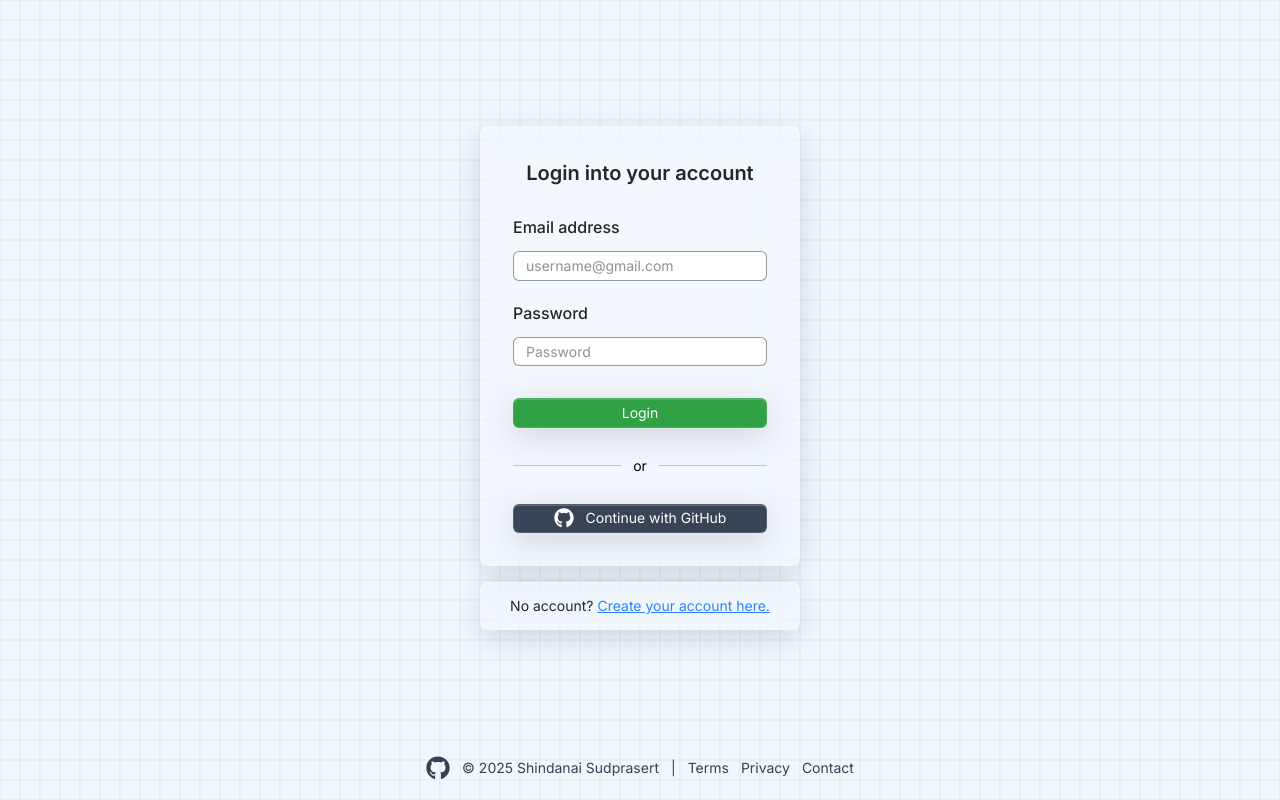
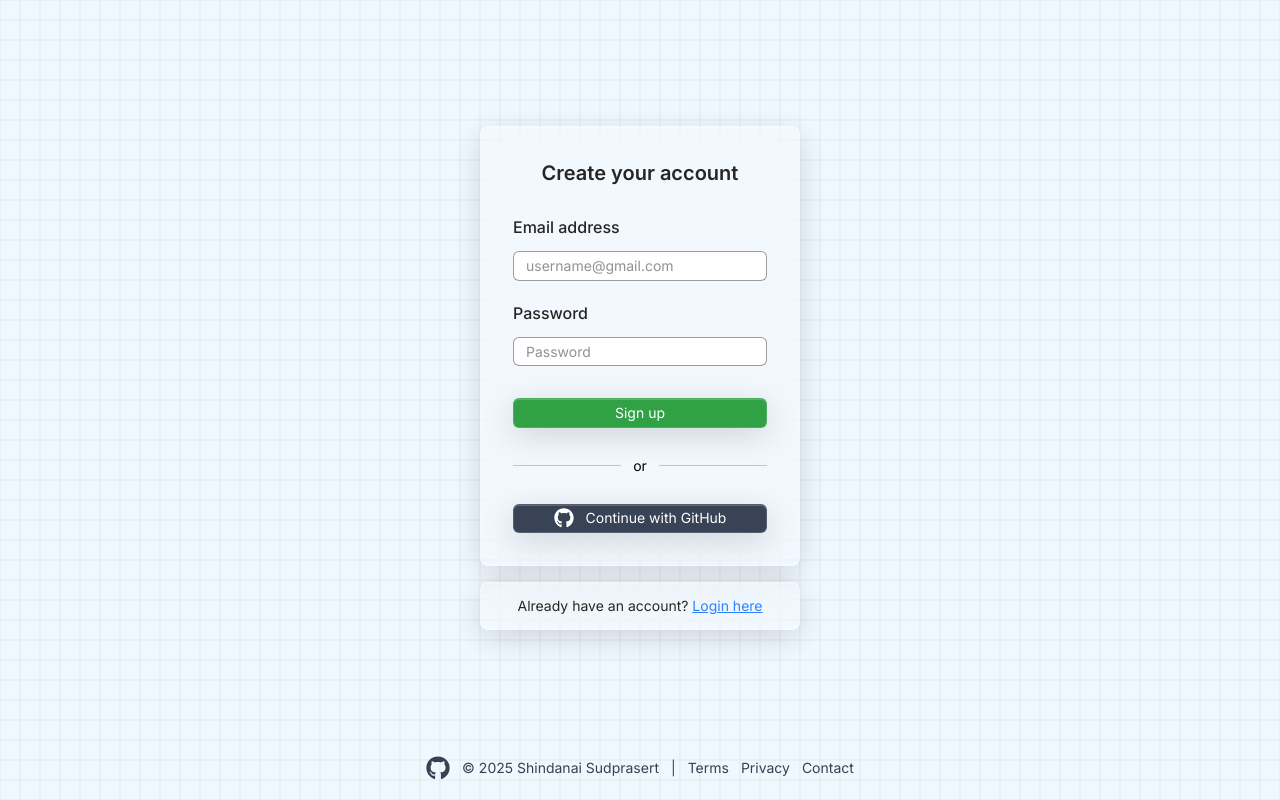
Before and after one commit to shdnaicode/self-directed-project, a React (Vite) app: page / in a window 1280 px wide. Built offline with nearby package versions, Linux system fonts and the light colour scheme.

Commit message:
update frontend

```diff
--- a/src/App.jsx
+++ b/src/App.jsx
@@ -1,13 +1,14 @@
 import React from 'react'
 import { BrowserRouter, Routes, Route } from 'react-router-dom';
 import Login from './pages/Login.jsx'
+import Signup from './pages/Signup.jsx'
 import Home from './pages/Home.jsx'
 
 function App() {
   return (
     <BrowserRouter>
       <Routes>
-        <Route path="/" element={<Login />}></Route>
+        <Route path="/" element={<Signup />}></Route>
         <Route path="/home" element={<Home />}></Route>
       </Routes>
     </BrowserRouter>
--- a/src/pages/Signup.jsx
+++ b/src/pages/Signup.jsx
@@ -1,7 +1,106 @@
+import { FaGithub } from "react-icons/fa";
+
 export default function Signup() {
-    return(
-        <>
+  return (
+    <>
+      <div className="flex min-h-screen flex-col text-[#242424]">
+        <div className="flex flex-grow flex-col items-center justify-center gap-4">
+          <div className="flex h-[55vh] w-[25%] overflow-hidden rounded-lg border border-white/40 bg-white/15 opacity-[0.99] shadow-[0_8px_32px_rgba(0,0,0,0.15),_inset_0_1px_0_rgba(255,255,255,0.2)] backdrop-blur-[15px]">
+            <form
+              className="flex w-full flex-col items-center space-y-3 p-8"
+              onSubmit={(e) => e.preventDefault()}
+            >
+              <h1 className="mb-5 self-center text-xl font-semibold">
+                Create your account
+              </h1>
 
-        </>
-    )
+              <label
+                htmlFor="email"
+                className="text-md self-start pt-2 font-medium"
+              >
+                Email address
+              </label>
+              <input
+                id="email"
+                type="email"
+                name="email"
+                placeholder="username@gmail.com"
+                className="h-10 w-full max-w-[400px] rounded-md border border-black/40 bg-white pl-3 text-sm font-normal outline-none focus:ring-2 focus:ring-blue-500"
+                required
+              />
+
+              <label
+                htmlFor="password"
+                className="text-m self-start pt-2 font-medium"
+              >
+                Password
+              </label>
+              <input
+                id="password"
+                type="password"
+                name="password"
+                placeholder="Password"
+                className="h-10 w-full max-w-[400px] rounded-md border border-black/40 bg-white pl-3 text-sm font-normal outline-none focus:ring-2 focus:ring-blue-500"
+                required
+              />
+              <button
+                type="submit"
+                className="mt-5 h-10 w-full max-w-[400px] cursor-pointer overflow-hidden rounded-md border border-[rgba(255,255,255,0.15)] bg-[#2ea043] text-sm font-normal text-white shadow-[0_8px_32px_rgba(0,0,0,0.15),_inset_0_1px_0_rgba(255,255,255,0.2)] backdrop-blur-[15px] transition-colors outline-none hover:bg-[#238636]"
+              >
+                Sign up
+              </button>
+
+              <div className="my-4 flex w-full max-w-[400px] items-center">
+                <div className="h-px flex-grow bg-black/20"></div>
+                <span className="px-3 text-sm text-black">or</span>
+                <div className="h-px flex-grow bg-black/20"></div>
+              </div>
+              <button
+                type="button"
+                className="mt-3 flex h-10 w-full max-w-[400px] cursor-pointer items-center justify-center gap-3 rounded-md border border-[rgba(255,255,255,0.15)] bg-gray-700 text-sm font-normal text-white shadow-[0_8px_32px_rgba(0,0,0,0.15),_inset_0_1px_0_rgba(255,255,255,0.2)] backdrop-blur-[15px] transition-colors outline-none hover:bg-gray-800"
+              >
+                <FaGithub size={20} />
+                Continue with GitHub
+              </button>
+            </form>
+          </div>
+
+          <div className="flex h-[6vh] w-[25%] items-center justify-center overflow-hidden rounded-lg border border-white/40 bg-white/15 text-sm font-normal opacity-[0.99] shadow-[0_8px_32px_rgba(0,0,0,0.15),_inset_0_1px_0_rgba(255,255,255,0.2)] backdrop-blur-[15px]">
+            Already have an account?&nbsp;
+            <a href="#" className="text-blue-500 underline">
+              Login here
+            </a>
+          </div>
+        </div>
+
+        <footer className="mb-5 flex items-center justify-center gap-3 text-sm text-gray-700">
+          <a
+            href="https://github.com/shdnaicode"
+            target="_blank"
+            rel="noopener noreferrer"
+            aria-label="GitHub Profile"
+            className="transition-colors hover:text-black"
+          >
+            <FaGithub size={24} />
+          </a>
+          <span>© {new Date().getFullYear()} Shindanai Sudprasert</span>
+          <span className="pointer-events-none cursor-default select-none">
+            |
+          </span>
+          <a href="#" className="hover:underline">
+            Terms
+          </a>
+          <a href="#" className="hover:underline">
+            Privacy
+          </a>
+          <a
+            href="mailto:smartsoodprasert69@gmail.com"
+            className="hover:underline"
+          >
+            Contact
+          </a>
+        </footer>
+      </div>
+    </>
+  );
 }
```
